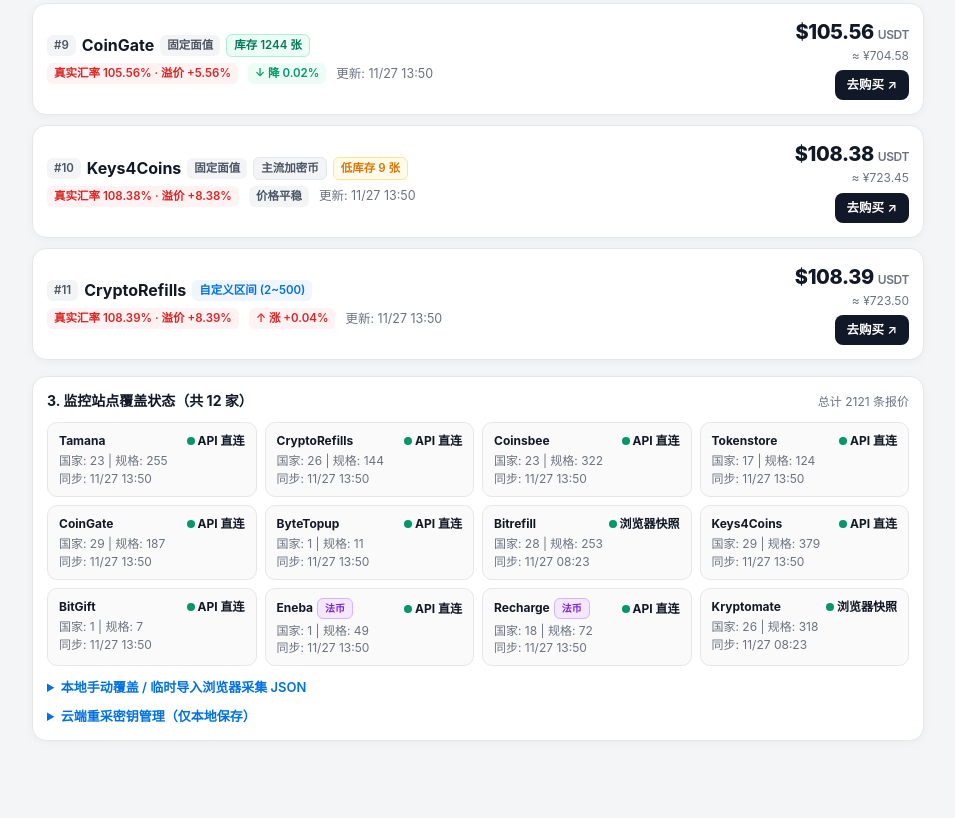
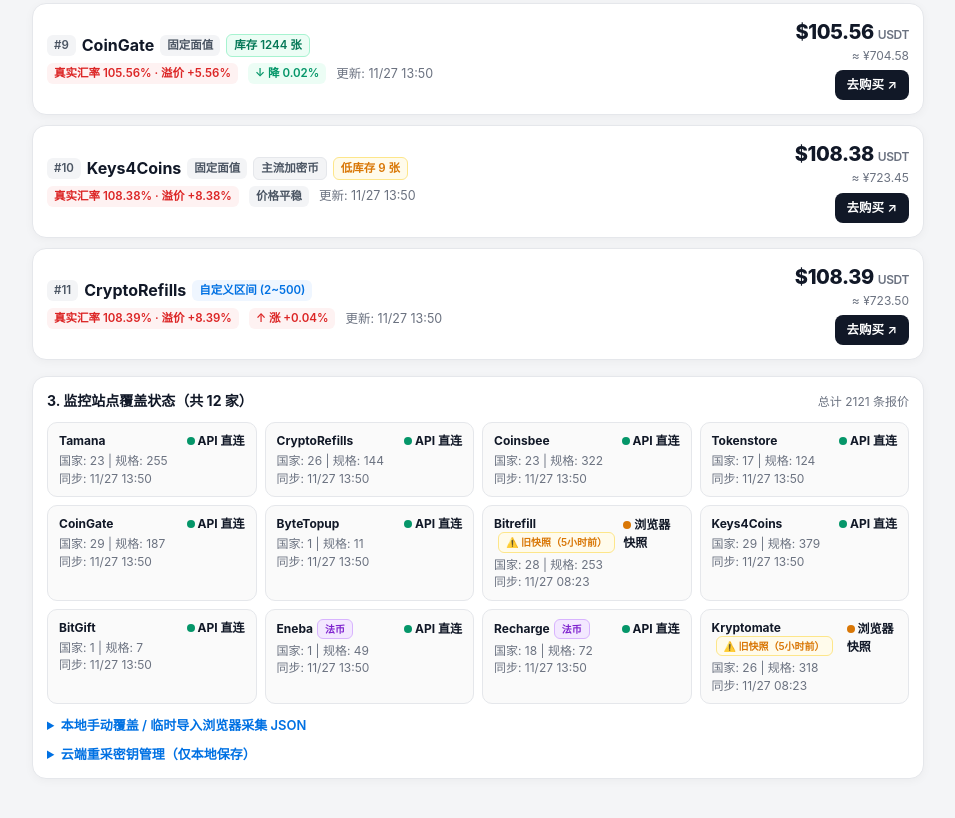
Before and after one commit to 0xGosickAlbert/apple-card-monitor, a website: page docs/index.html in a window 1280 px wide. Shown: the part 1772-2590 px from the top of the page, without its empty margins (162-1117 px from the left). Drawn offline with Linux system fonts and the light colour scheme.

Commit message:
feat: 新增本机浏览器快照自动同步脚本与旧快照过期警告

```diff
--- a/docs/index.html
+++ b/docs/index.html
@@ -328,6 +328,7 @@
     .badge-stock-low { background: var(--amber-soft); color: var(--amber); border: 1px solid #fde68a; }
     .badge-fiat { background: #f3e8ff; color: #7e22ce; border: 1px solid #d8b4fe; }
     .badge-fee { background: #f3f4f6; color: #4b5563; border: 1px solid #e5e7eb; }
+    .badge-stale { background: var(--amber-soft); color: var(--amber); border: 1px solid #fde68a; }
     .badge-up { background: var(--red-soft); color: var(--red); }
     .badge-down { background: var(--green-soft); color: var(--green); }
 
@@ -823,6 +824,8 @@
               : o.siteId === "keys4coins"
                 ? `<span class="badge badge-fee">主流加密币</span>`
                 : "";
+          const staleLabel = getStaleSnapshotLabel(o.siteId, o.updatedAt);
+          const staleBadge = staleLabel ? `<span class="badge badge-stale">⚠️ 旧快照（${staleLabel}）</span>` : "";
           const saveTip = saveVsSecond > 0.005 ? `<span style="color:var(--green);font-weight:600;">比第2名省 ${fmtMoney(saveVsSecond)}</span>` : "";
           const unitLabel = isFiat
             ? (displayCur === "USD" ? "USD · 法币" : "CNY · 法币")
@@ -844,6 +847,7 @@
                   ${typeBadge}
                   ${fiatBadge}
                   ${feeBadge}
+                  ${staleBadge}
                   ${stockBadge}
                 </div>
                 <div class="detail-line">
@@ -866,6 +870,18 @@
         .join("");
     }
 
+    function getStaleSnapshotLabel(siteId, updatedAt) {
+      const st = appData?.sites?.[siteId];
+      if (!st || (st.status !== "browser_cache" && st.status !== "stale_cache")) return "";
+      const ts = new Date(updatedAt || st.updatedAt || 0).getTime();
+      if (!ts) return "";
+      const ageMs = Date.now() - ts;
+      if (ageMs < 60 * 60 * 1000) return "";
+      return ageMs >= 24 * 3600 * 1000
+        ? `${Math.floor(ageMs / (24 * 3600 * 1000))}天前`
+        : `${Math.floor(ageMs / (3600 * 1000))}小时前`;
+    }
+
     function renderSiteStatuses() {
       const grid = document.getElementById("statusGrid");
       const sites = appData?.sites || {};
@@ -886,12 +902,14 @@
       grid.innerHTML = entries
         .map(([id, st]) => {
           const ok = st.offerCount > 0;
-          const dotClass = ok ? (st.status === "stale_cache" ? "dot-warn" : "dot-ok") : "dot-err";
+          const staleLabel = getStaleSnapshotLabel(id, st.updatedAt);
+          const dotClass = ok ? (st.status === "stale_cache" || staleLabel ? "dot-warn" : "dot-ok") : "dot-err";
           const fiatTag = st.paymentType === "fiat" ? `<span class="badge badge-fiat" style="margin-left:4px;font-size:10px;">法币</span>` : "";
+          const staleTag = staleLabel ? `<span class="badge badge-stale" style="margin-left:4px;font-size:10px;">⚠️ 旧快照（${staleLabel}）</span>` : "";
           return `
             <div class="status-item">
               <div class="s-top">
-                <span>${st.name || id}${fiatTag}</span>
+                <span>${st.name || id}${fiatTag}${staleTag}</span>
                 <span><span class="dot ${dotClass}"></span> ${statusLabel[st.status] || st.status}</span>
               </div>
               <div class="panel-sub">国家: ${st.countryCount} | 规格: ${st.offerCount}</div>
--- a/scripts/sync-browser.mjs
+++ b/scripts/sync-browser.mjs
@@ -331,7 +331,9 @@ console.log("SYNC_BROWSER_OK", { km: out.kmCards.length, br: out.brProducts.leng
   };
 
   await fs.writeFile(CACHE_FILE, JSON.stringify(nextCache), "utf8");
-  await runCollect();
+  if (!process.argv.includes("--only-cache")) {
+    await runCollect();
+  }
 }
 
 main().catch((err) => {
```
Also changed, not shown: README.md, 1 other file.
